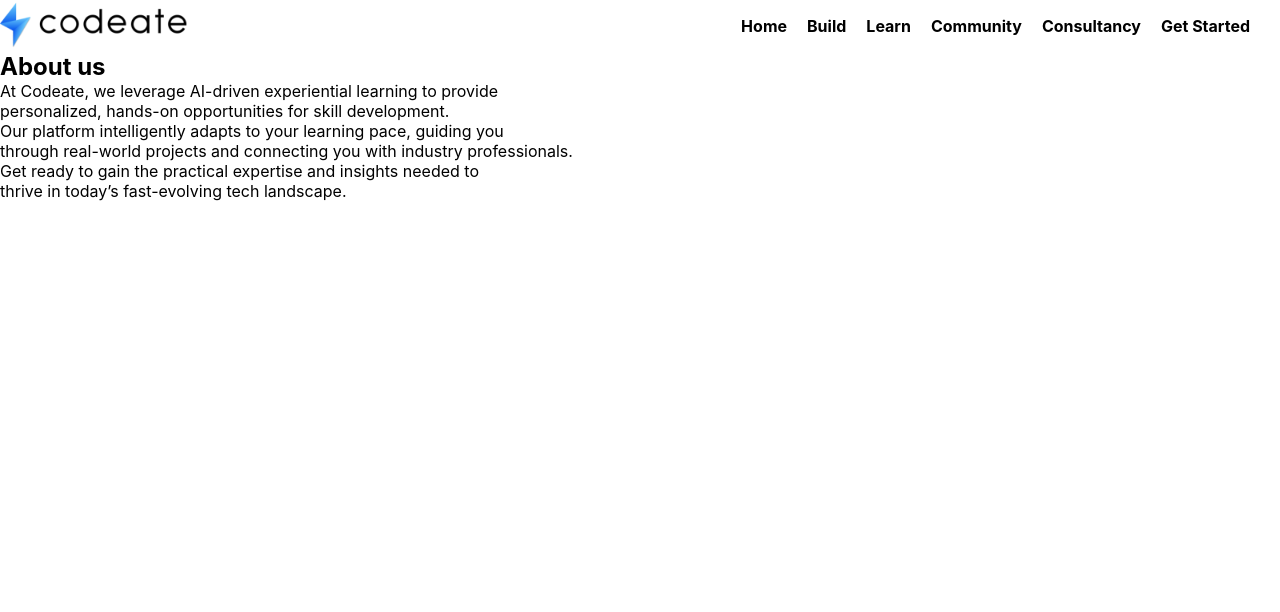
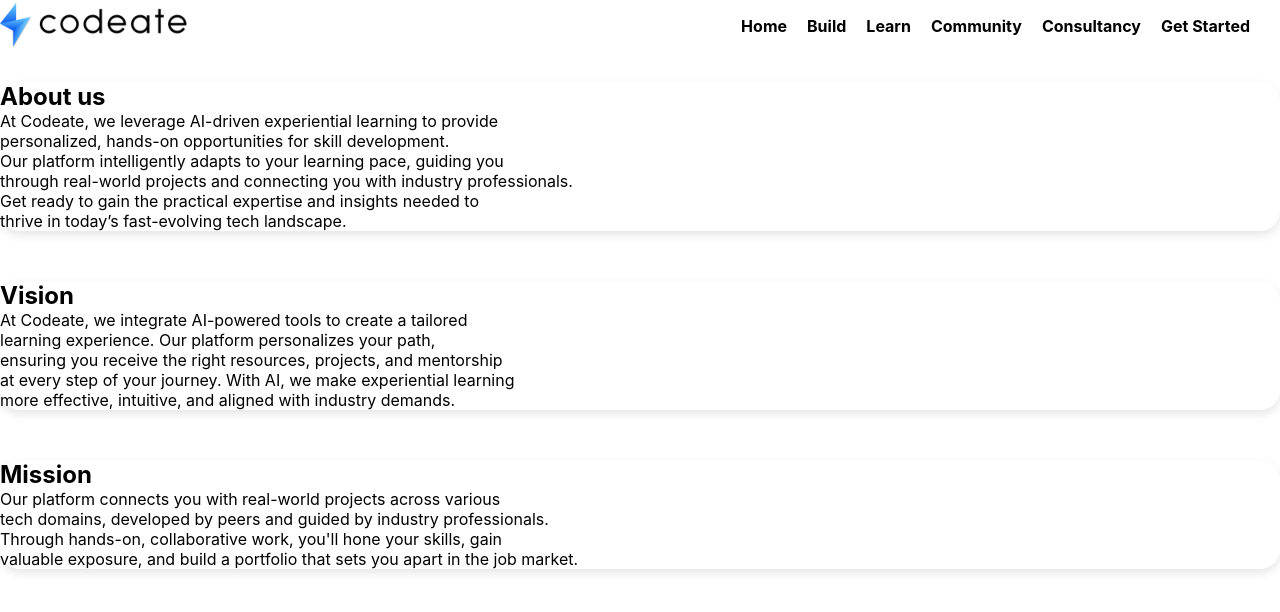
Before and after one commit to itskdhere/codeate-2025, a React (Create React App) app in the folder client/: page /insights in a window 1280 px wide. Shown: the top 612 px of the page. Built offline with nearby package versions, Linux system fonts and the light colour scheme.

Commit message:
Vision & Mission

```diff
--- a/client/src/pages/Insights.css
+++ b/client/src/pages/Insights.css
@@ -0,0 +1,9 @@
+.card{
+    /* display: flex; */
+    /* align-items: center; */
+    margin-top: 30px;
+    margin-bottom: 50px;
+    border-radius: 20px;
+    box-shadow: 0 4px 10px rgba(0, 0, 0, 0.1);
+
+}
--- a/client/src/pages/Insights.js
+++ b/client/src/pages/Insights.js
@@ -14,10 +14,17 @@ function Insights(){
 
                 <div className="upperSection-s2">
                 <div className="card">
+                <h2>Vision</h2>
+                <p>
+                At Codeate, we integrate AI-powered tools to create a tailored <br/>learning experience. Our platform personalizes your path, <br/>ensuring you receive the right resources, projects, and mentorship <br/>at every step of your journey. With AI, we make experiential learning <br/>more effective, intuitive, and aligned with industry demands.
+                </p>
 
                 </div>
                 <div className="card">
-
+                <h2>Mission</h2>
+                <p>
+                Our platform connects you with real-world projects across various <br/>tech domains, developed by peers and guided by industry professionals. <br/>Through hands-on, collaborative work, you'll hone your skills, gain <br/>valuable exposure, and build a portfolio that sets you apart in the job market.
+                </p>
                 </div>
 
                 </div>
```
